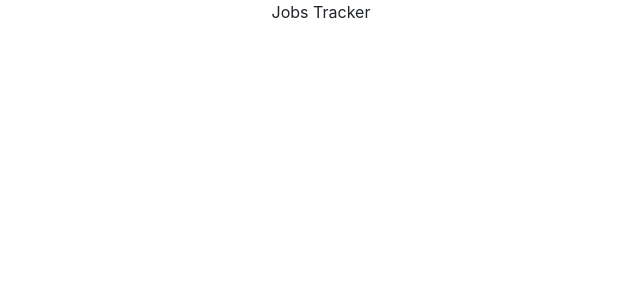
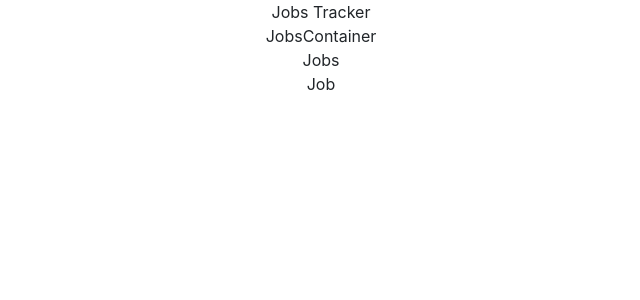
Before and after one commit to amandena/jobs-tracker, a React (Create React App) app in the folder client/: page / in a window 1280 px wide. Shown: the top 300 px of the page, without its empty margins (319-959 px from the left). Built offline with nearby package versions, Linux system fonts and the light colour scheme.

Commit message:
imported React and JobsContainer

```diff
--- a/client/src/App.js
+++ b/client/src/App.js
@@ -1,9 +1,12 @@
 import './App.css'
+import React from 'react'
+import JobsContainer from './containers/JobsContainer'
 
 function App() {
   return (
     <div className='App'>
       Jobs Tracker
+      <JobsContainer/>
     </div>
   )
 }
```
